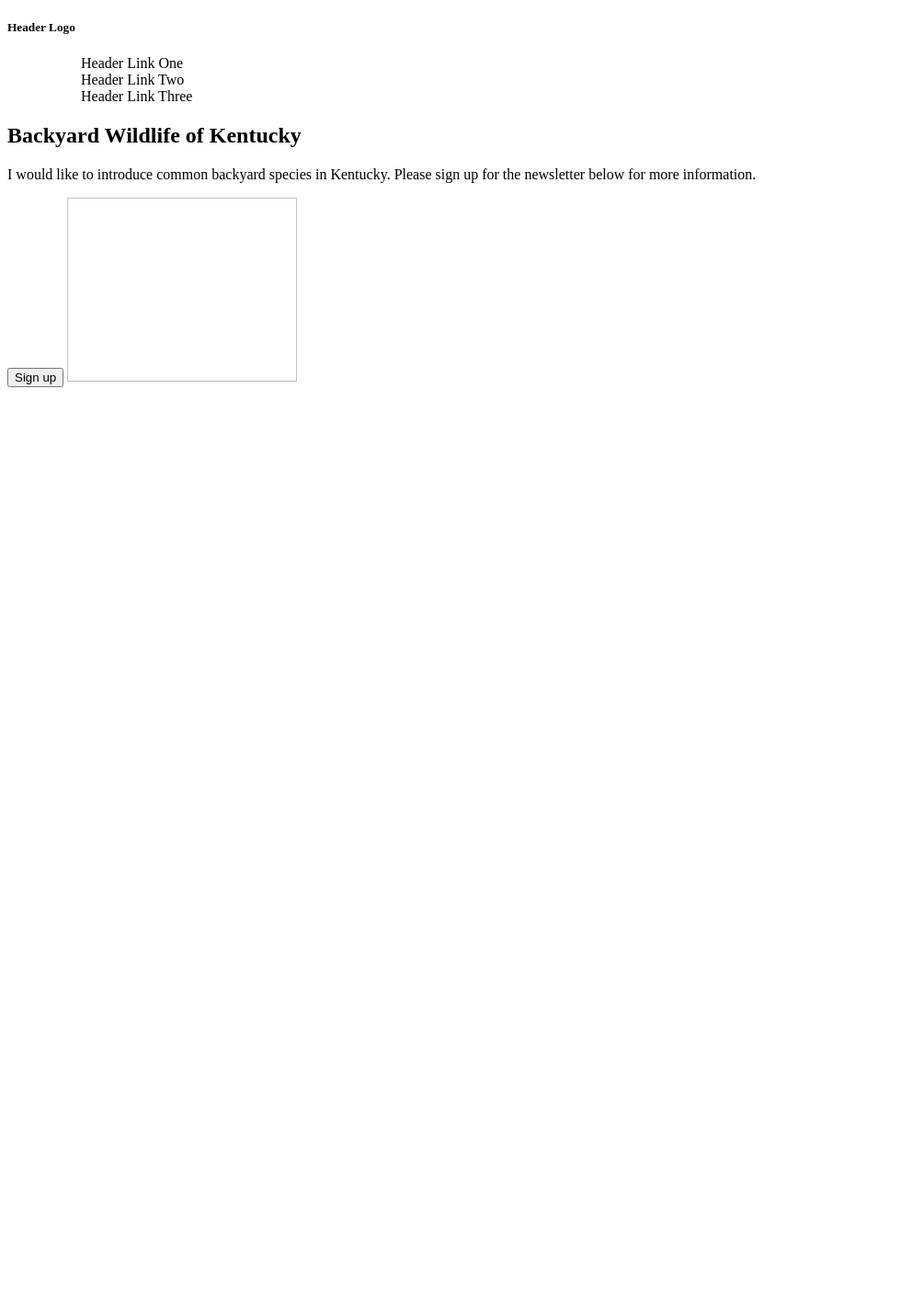
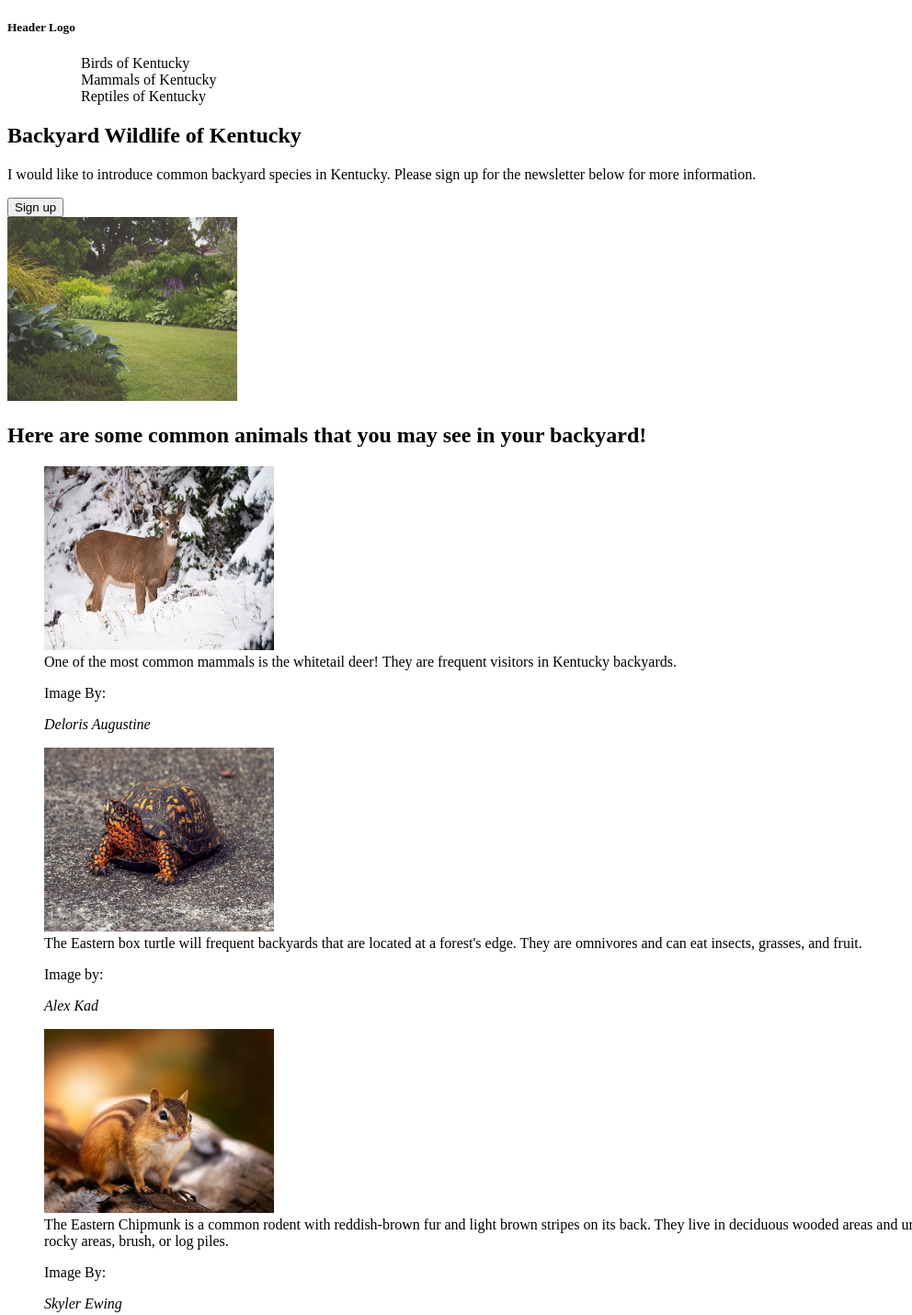
Before and after one commit to jacecampbell/landing-page, a plain HTML site: page index.html in a window 1280 px wide. Shown: the top 1430 px of the page at 92% size, without its empty margins (0-992 px from the left). Before the commit the page ends 800 px from the top, so only its background shows below. Drawn offline with Linux system fonts and the light colour scheme.

Commit message:
Added 5 new images onto the landing page. Modified index.html with second level content.

```diff
--- a/index.html
+++ b/index.html
@@ -12,9 +12,9 @@
         <div class="header">
             <h5>Header Logo</h5>
             <ul class="left-links">
-                <ol>Header Link One</ol>
-                <ol>Header Link Two</ol>
-                <ol>Header Link Three</ol>
+                <a><ol>Birds of Kentucky</ol></a>
+                <a><ol>Mammals of Kentucky</ol></a>
+                <a><ol>Reptiles of Kentucky</ol></a>
             </ul>
         </div>
         <div class="first-div-content">
@@ -22,8 +22,39 @@
                 <h2>Backyard Wildlife of Kentucky</h2>
                 <p>I would like to introduce common backyard species in Kentucky. Please sign up for the newsletter below for more information.</p>
                 <button type="button">Sign up</button>
+            </div>
+            <img src="images/garden.jpg" alt="backyard landscape" width="250px" height="200px">
+        </div>
 
-                <img href="#" width="250px" height="200px">
+        <div class="second-div-content">
+            <h2>Here are some common animals that you may see in your backyard!</h2>
+
+            <div class="image-container">
+                <figure class="image-one">
+                    <img src="images/whitetail-deer.jpeg" alt="image of a whitetail deer" width="250px" height="200px">
+                    <figcaption>One of the most common mammals is the whitetail deer! They are frequent visitors in Kentucky backyards.
+                        <p>Image By:</p><cite>Deloris Augustine</cite>
+                    </figcaption>
+                </figure>
+
+                <figure class="image-two">
+                    <img src="images/box-turtle.jpeg" alt="image of a box turtle" width="250px" height="200px">
+                    <figcaption>The Eastern box turtle will frequent backyards that are located at a forest's edge. They are omnivores and can eat insects, grasses, and fruit.
+                        <p>Image by:</p><cite>Alex Kad</cite>
+                    </figcaption>
+                </figure>
+
+                <figure class="image-three">
+                    <img src="images/eastern-chipmunk.jpeg" alt="image of an eastern chipmunk" width="250px" height="200px">
+                    <figcaption>The Eastern Chipmunk is a common rodent with reddish-brown fur and light brown stripes on its back. They live in deciduous wooded areas and urban parks. With a preference for rocky areas, brush, or log piles. <p>Image By:</p> <cite>Skyler Ewing</cite></figcaption>
+
+                </figure>
+
+                <figure class="image-four">
+                    <img src="images/northern-cardinal.jpeg" alt="image of a northern cardinal" width="200px" height="300px">
+                    <figcaption>The Northern Cardinal are common visitors to backyard feeders. Males are a bright red with a black mask. Females are fawn colored with mostly grayish-brown tones. Both sport raised crests and bright coral-colored beaks. <p>Image By:</p><cite>Chris F.</cite> </figcaption>
+
+                </figure>
             </div>
         </div>
     </div>
```
Also changed, not shown: images/box-turtle.jpeg (added), images/eastern-chipmunk.jpeg (added), images/garden.jpg (added), images/northern-cardinal.jpeg (added), images/whitetail-deer.jpeg (added).
